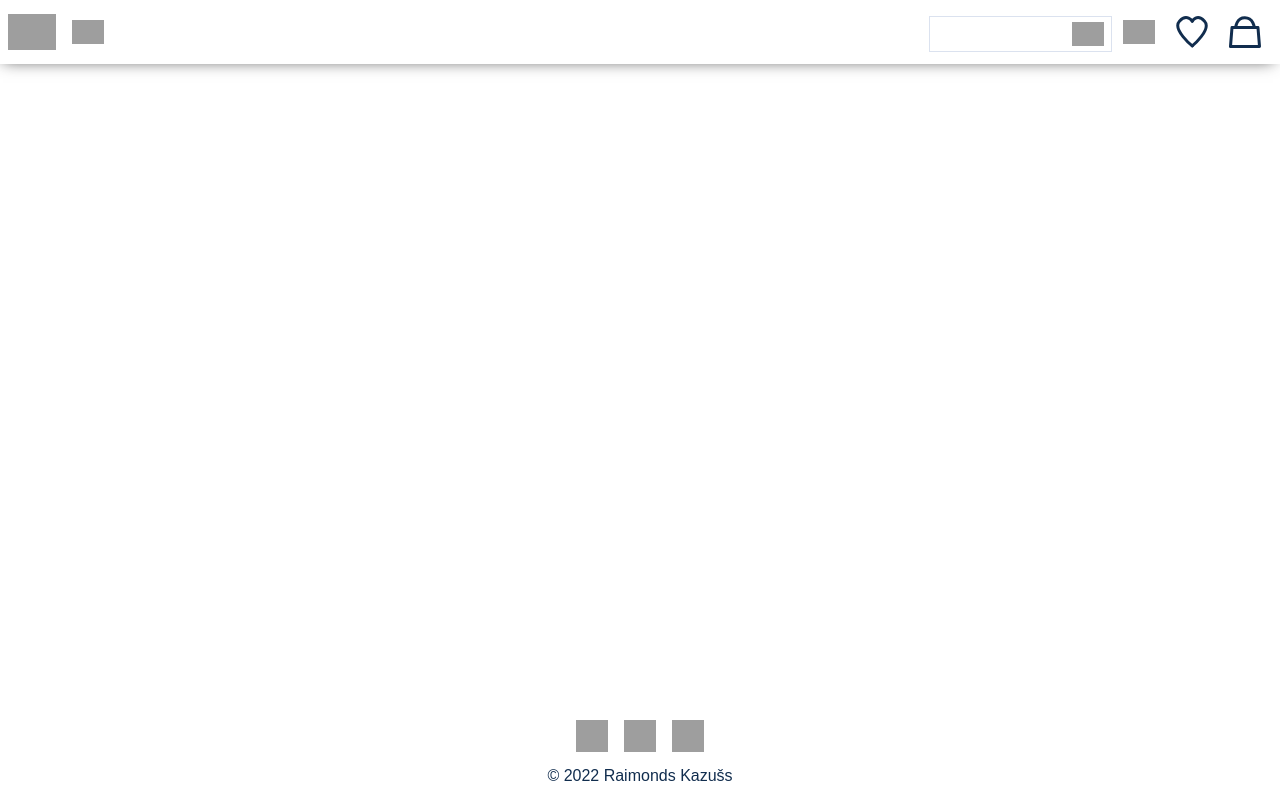
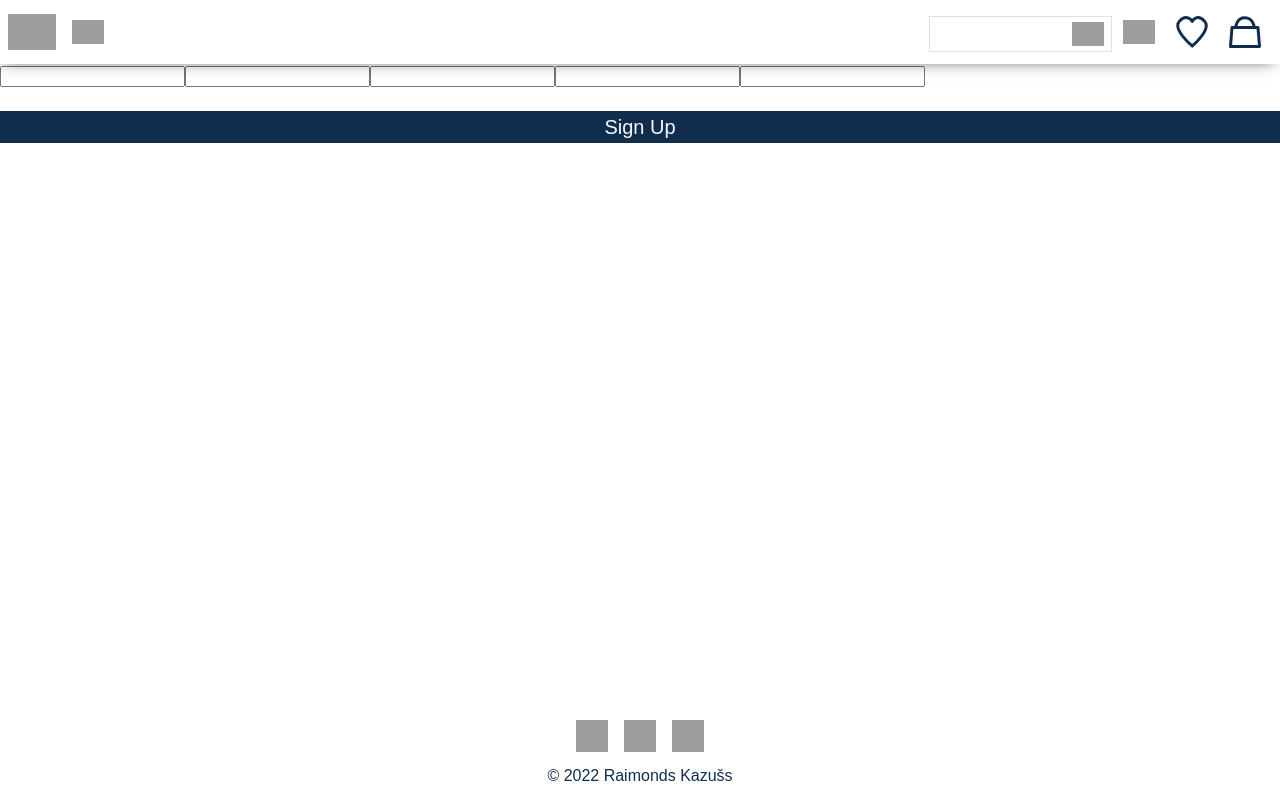
Before and after one commit to RaimondsKazuss/ecomm, a React (Create React App) app: page /signup in a window 1280 px wide. Built offline with nearby package versions, Linux system fonts and the light colour scheme; grey boxes are pictures that could not be loaded.

Commit message:
added UI elements for auth forms

```diff
--- a/package.json
+++ b/package.json
@@ -9,11 +9,14 @@
     "@types/jest": "^27.4.1",
     "@types/node": "^16.11.26",
     "@types/react": "^17.0.43",
+    "@types/yup": "^0.29.13",
+    "formik": "^2.2.9",
     "react": "^18.0.0",
     "react-dom": "^18.0.0",
     "react-scripts": "5.0.0",
     "typescript": "^4.6.3",
-    "web-vitals": "^2.1.4"
+    "web-vitals": "^2.1.4",
+    "yup": "^0.32.11"
   },
   "scripts": {
     "start": "react-scripts start",
--- a/src/App.tsx
+++ b/src/App.tsx
@@ -9,6 +9,7 @@ import Nav from "./components/Nav/Nav";
 import SideBar from "./components/SideBar/SideBar";
 import Footer from "./components/Footer/Footer";
 import WishList from "./pages/WishList/WishList";
+import Auth from "./pages/Auth/Auth";
 
 const GlobalStyle = createGlobalStyle`
   body {
@@ -38,6 +39,8 @@ const App: React.FC = () => {
           <Route path="/cart" element={<ShoppingCart />} />
           <Route path="/user" element={<div>user page</div>} />
           <Route path="/wishlist" element={<WishList />} />
+          <Route path="/login" element={<Auth login />} />
+          <Route path="/signup" element={<Auth />} />
         </Routes>
         <Footer />
       </BrowserRouter>
--- /dev/null
+++ b/src/components/LoginForm/LoginForm.tsx
@@ -0,0 +1,22 @@
+import { Field, Form, Formik } from "formik";
+import SubmitButton from "../SubmitBtn/SubmitBtn";
+
+const LoginForm: React.FC = () => {
+  return (
+    <Formik
+      initialValues={{
+        email: "",
+        password: "",
+      }}
+      onSubmit={(values) => console.log(values)}
+    >
+      <Form>
+        <Field type="email" name="email" />
+        <Field type="password" name="password" />
+        <SubmitButton title="submit" />
+      </Form>
+    </Formik>
+  );
+};
+
+export default LoginForm;
--- /dev/null
+++ b/src/components/SignUpForm/SignUpForm.tsx
@@ -0,0 +1,28 @@
+import { Field, Form, Formik } from "formik";
+import SubmitButton from "../SubmitBtn/SubmitBtn";
+
+const SignUpForm: React.FC = () => {
+  return (
+    <Formik
+      initialValues={{
+        name: "",
+        surname: "",
+        email: "",
+        password: "",
+        confirmPassword: "",
+      }}
+      onSubmit={(values) => console.log(values)}
+    >
+      <Form>
+        <Field type="text" name="name" />
+        <Field type="text" name="surname" />
+        <Field type="email" name="email" />
+        <Field type="password" name="password" />
+        <Field type="password" name="confirmPassword" />
+        <SubmitButton title="sign up" />
+      </Form>
+    </Formik>
+  );
+};
+
+export default SignUpForm;
--- /dev/null
+++ b/src/components/SubmitBtn/SubmitBtn.tsx
@@ -0,0 +1,18 @@
+import styled from "styled-components";
+import { margins, colors, fontSizes } from "../../theme/theme";
+
+const StyledSubmitButton = styled.button`
+  width: 100%;
+  height: 2rem;
+  margin-top: ${margins.md};
+  background: ${colors.darkBlue};
+  color: ${colors.bg};
+  font-size: ${fontSizes.md};
+  text-transform: capitalize;
+`;
+
+const SubmitButton: React.FC<{ title: string }> = ({ title }) => {
+  return <StyledSubmitButton>{title}</StyledSubmitButton>;
+};
+
+export default SubmitButton;
--- /dev/null
+++ b/src/pages/Auth/Auth.tsx
@@ -0,0 +1,15 @@
+// import { Field, Form, Formik } from "formik";
+import LoginForm from "../../components/LoginForm/LoginForm";
+import SignUpForm from "../../components/SignUpForm/SignUpForm";
+
+//TODO:
+//form wrapper component
+//input component
+
+const Auth: React.FC<{ login?: boolean }> = ({ login }) => {
+  if (login) return <LoginForm />;
+
+  return <SignUpForm />;
+};
+
+export default Auth;
--- a/src/pages/ShoppingCart/ShoppingCart.tsx
+++ b/src/pages/ShoppingCart/ShoppingCart.tsx
@@ -1,17 +1,6 @@
-import styled from "styled-components";
 import Product from "../../components/Product/Product";
 import ProductList from "../../components/ProductList/ProductList";
-import { colors, fontSizes, margins } from "../../theme/theme";
-
-const SubmitButton = styled.button`
-  width: 100%;
-  height: 2rem;
-  margin-top: ${margins.md};
-  background: ${colors.darkBlue};
-  color: ${colors.bg};
-  font-size: ${fontSizes.md};
-  text-transform: capitalize;
-`;
+import SubmitButton from "../../components/SubmitBtn/SubmitBtn";
 
 const ShoppingCart: React.FC = () => {
   return (
@@ -22,7 +11,7 @@ const ShoppingCart: React.FC = () => {
         <Product />
         <Product />
         <Product />
-        <SubmitButton>checkout</SubmitButton>
+        <SubmitButton title="checkout" />
       </ProductList>
     </>
   );
```
Also changed, not shown: 1 other file (tests, documents, lock files or other folders).
